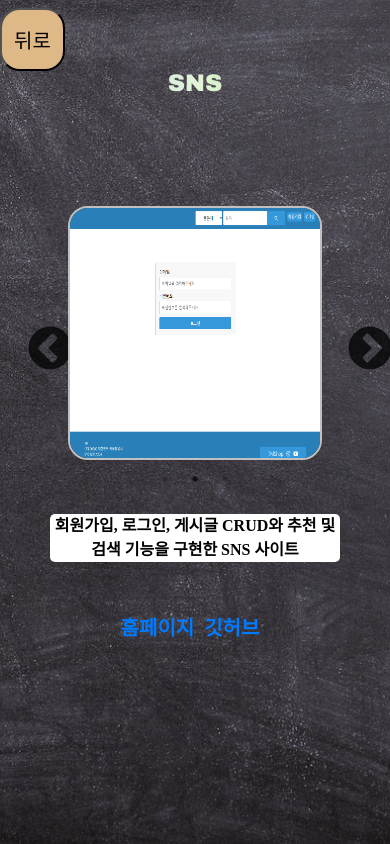
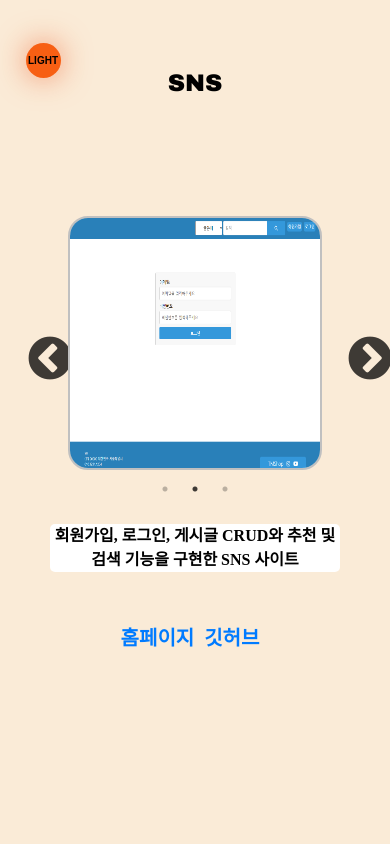
Before and after one commit to tomyhas59/portfolio, a React (Create React App) app: page /projects/1 in a window 390 px wide. Built offline with nearby package versions, Linux system fonts and the light colour scheme.

Commit message:
darkMode

```diff
--- a/src/App.css
+++ b/src/App.css
@@ -14,7 +14,6 @@
   display: flex;
   cursor: pointer;
   > li {
-    color: #fff;
     margin-left: 15px;
     font-size: 20px;
     font-weight: bold;
@@ -46,16 +45,8 @@ h2 {
   font-family: "Arial Black", sans-serif;
   font-size: 44px;
   text-align: center;
-  background-image: linear-gradient(to left, #a6e09a, #e2f4d6, #a6d3f5);
-  -webkit-background-clip: text;
-  -webkit-text-fill-color: transparent;
 }
 
-.mainText {
-  background-image: linear-gradient(to left, #a6e09a, #e2f4d6, #a6d3f5);
-  -webkit-background-clip: text;
-  -webkit-text-fill-color: transparent;
-}
 p {
   width: 550px;
   font-size: 20px;
@@ -65,7 +56,6 @@ p {
 
 footer {
   background-color: #333;
-  color: #fff;
   text-align: center;
   width: 100%;
   height: 100px;
@@ -74,7 +64,6 @@ footer {
 
 .contact {
   display: flex;
-  color: #fff;
   flex-direction: column;
   justify-content: space-around;
 }
@@ -128,7 +117,6 @@ footer {
 
 .aboutMeContent {
   width: 500px;
-  color: #fff;
   border-radius: 20px;
   opacity: 0;
   transition: opacity 0.5s ease-in, transform 0.5s ease-in;
@@ -139,3 +127,40 @@ footer {
     }
   }
 }
+
+.modeToggle {
+  position: fixed;
+  top: 5%;
+  left: 5%;
+  background-color: transparent;
+  border: none;
+  cursor: pointer;
+  z-index: 9999;
+}
+
+.moon,
+.sun {
+  width: 70px;
+  height: 70px;
+  background-color: yellow;
+  border-radius: 50%;
+  box-shadow: 0 0 30px rgba(255, 255, 0, 0.6);
+  text-align: center;
+  line-height: 70px;
+  font-weight: bold;
+}
+
+.sun {
+  background-color: rgb(247, 95, 19);
+  box-shadow: 0 0 30px rgba(242, 82, 28, 0.6);
+}
+
+@media (max-width: 480px) {
+  .moon,
+  .sun {
+    width: 35px;
+    height: 35px;
+    font-size: 10px;
+    line-height: 35px;
+  }
+}
--- a/src/App.tsx
+++ b/src/App.tsx
@@ -8,7 +8,25 @@ import { BrowserRouter, Route, Routes } from "react-router-dom";
 import ProjectPage from "./pages/ProjectPage";
 
 const App: React.FC = () => {
-  const [isMainPage, setIsMainPage] = useState(false);
+  const [isDarkMode, setIsDarkMode] = useState(() => {
+    return localStorage.getItem("darkMode") === "enabled";
+  });
+
+  useEffect(() => {
+    if (isDarkMode) {
+      document.body.classList.add("dark-mode");
+    } else {
+      document.body.classList.remove("dark-mode");
+    }
+  }, [isDarkMode]);
+
+  const toggleDarkMode = () => {
+    setIsDarkMode((preMode) => {
+      const newMode = !preMode;
+      localStorage.setItem("darkMode", newMode ? "enabled" : "disabled");
+      return newMode;
+    });
+  };
 
   const showAboutMeText = (sectionId: string) => {
     const aboutMeTitle: HTMLElement | null =
@@ -58,15 +76,6 @@ const App: React.FC = () => {
       behavior: "smooth",
     });
   };
-
-  useEffect(() => {
-    const projectsOffset = document.getElementById("projects")?.offsetTop || 0;
-    if (isMainPage) {
-      window.scrollTo({
-        top: projectsOffset,
-      });
-    }
-  }, [isMainPage]);
 
   const scrollToSection = (sectionId: string) => {
     const section = document.getElementById(sectionId);
@@ -126,8 +135,16 @@ const App: React.FC = () => {
                   <li onClick={() => scrollToSection("aboutMe")}>About Me</li>
                   <li onClick={() => scrollToSection("projects")}>Projects</li>
                   <li onClick={() => scrollToSection("contact")}>Contact</li>
+                  <button onClick={toggleDarkMode} className="modeToggle">
+                    {isDarkMode ? (
+                      <li className="moon">DARK</li>
+                    ) : (
+                      <li className="sun">LIGHT</li>
+                    )}
+                  </button>
                 </ul>
               </nav>
+
               <Main downButton={() => downButton("aboutMe")} />
               <AboutMe id="aboutMe" downButton={() => downButton("projects")} />
               <Projects
@@ -140,7 +157,12 @@ const App: React.FC = () => {
         />
         <Route
           path="/projects/:id"
-          element={<ProjectPage setIsMainPage={setIsMainPage} />}
+          element={
+            <ProjectPage
+              isDarkMode={isDarkMode}
+              toggleDarkMode={toggleDarkMode}
+            />
+          }
         />
       </Routes>
     </BrowserRouter>
--- a/src/css/projects.css
+++ b/src/css/projects.css
@@ -16,7 +16,7 @@
     margin: 0 auto;
     border-radius: 20px;
     margin-top: 5px;
-    background-color: #fff;
+    background-color: rgb(185, 185, 185);
     @media (max-width: 480px) {
       width: 100px;
     }
@@ -61,7 +61,6 @@
 .projectName {
   font-size: 24px;
   font-weight: bold;
-  margin-bottom: 10px;
 }
 
 .projectItem {
--- a/src/index.css
+++ b/src/index.css
@@ -1,12 +1,23 @@
 html {
   margin: 0;
   padding: 0;
+  list-style: none;
 }
 
 body {
   margin: 0;
   padding: 0;
   overflow-x: hidden;
+  background-color: antiquewhite;
+  color: black;
+}
+
+body.dark-mode {
+  margin: 0;
+  padding: 0;
+  overflow-x: hidden;
+  color: floralwhite;
+
   background-image: url("./img/back.png");
   background-size: cover;
   background-repeat: no-repeat;
--- a/src/pages/ProjectPage.tsx
+++ b/src/pages/ProjectPage.tsx
@@ -1,17 +1,15 @@
-import { useNavigate, useParams } from "react-router-dom";
+import { useParams } from "react-router-dom";
 import projectsData from "../data/projects.json";
 import Slider from "react-slick";
 import "slick-carousel/slick/slick.css";
 import "slick-carousel/slick/slick-theme.css";
 import { useEffect } from "react";
-interface ProjectPageProps {
-  setIsMainPage: React.Dispatch<React.SetStateAction<boolean>>;
-}
 
-const ProjectPage: React.FC<ProjectPageProps> = ({ setIsMainPage }) => {
-  setIsMainPage(false);
+const ProjectPage: React.FC<{
+  isDarkMode: boolean;
+  toggleDarkMode: () => void;
+}> = ({ isDarkMode, toggleDarkMode }) => {
   const { id } = useParams();
-  const navigator = useNavigate();
   const project = projectsData.find((project) => project.id === Number(id));
 
   useEffect(() => {
@@ -21,11 +19,6 @@ const ProjectPage: React.FC<ProjectPageProps> = ({ setIsMainPage }) => {
   if (!project) {
     return <div>프로젝트를 찾을 수 없습니다.</div>;
   }
-
-  const handleBack = () => {
-    navigator("/");
-    setIsMainPage(true);
-  };
 
   const settings = {
     dots: true,
@@ -39,6 +32,13 @@ const ProjectPage: React.FC<ProjectPageProps> = ({ setIsMainPage }) => {
 
   return (
     <div className="projectPageWrapper">
+      <button onClick={toggleDarkMode} className="modeToggle">
+        {isDarkMode ? (
+          <li className="moon">DARK</li>
+        ) : (
+          <li className="sun">LIGHT</li>
+        )}
+      </button>
       <h2 className="projectName">{project.name}</h2>
       <div className="projectItem">
         <Slider {...settings}>
@@ -61,9 +61,6 @@ const ProjectPage: React.FC<ProjectPageProps> = ({ setIsMainPage }) => {
           </a>
         </p>
       </div>
-      <button onClick={handleBack} className="backButton">
-        뒤로
-      </button>
     </div>
   );
 };
```
